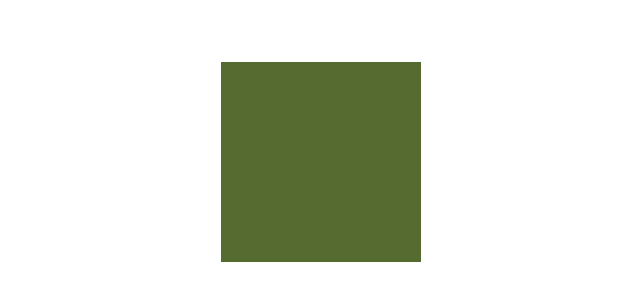
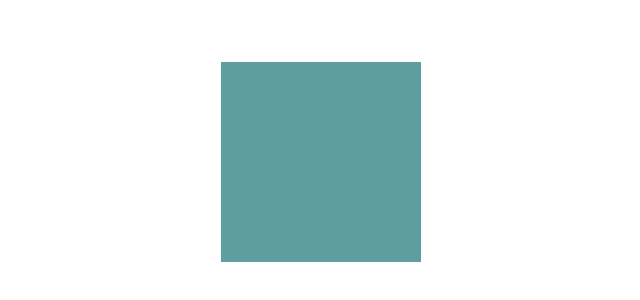
Before and after one commit to andrealyck/githubtest, a plain HTML site: page index.html in a window 1280 px wide. Shown: the part 188-488 px from the top of the page, without its empty margins (319-959 px from the left). Drawn offline with nearby package versions, Linux system fonts and the light colour scheme.

Commit message:
background color skiftet til blå

```diff
--- a/css/styles.css
+++ b/css/styles.css
@@ -37,7 +37,7 @@ img {
 
 .mainboks{
 
-    background-color: darkolivegreen;
+    background-color: cadetblue;
     height: 200px;
     width: 200px;
 
```
